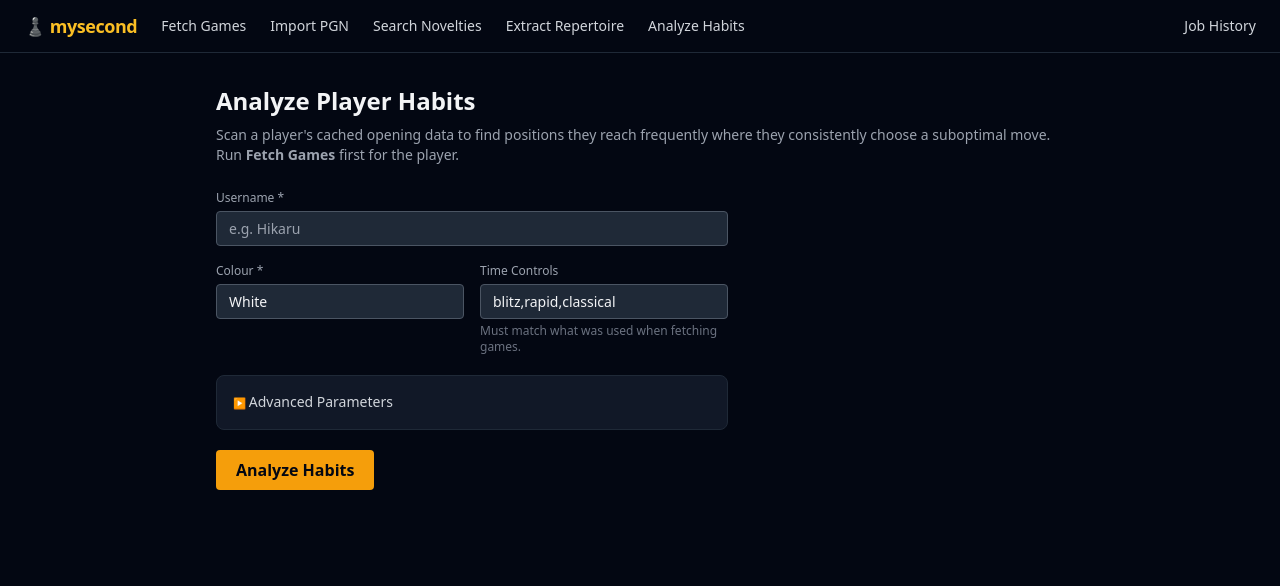
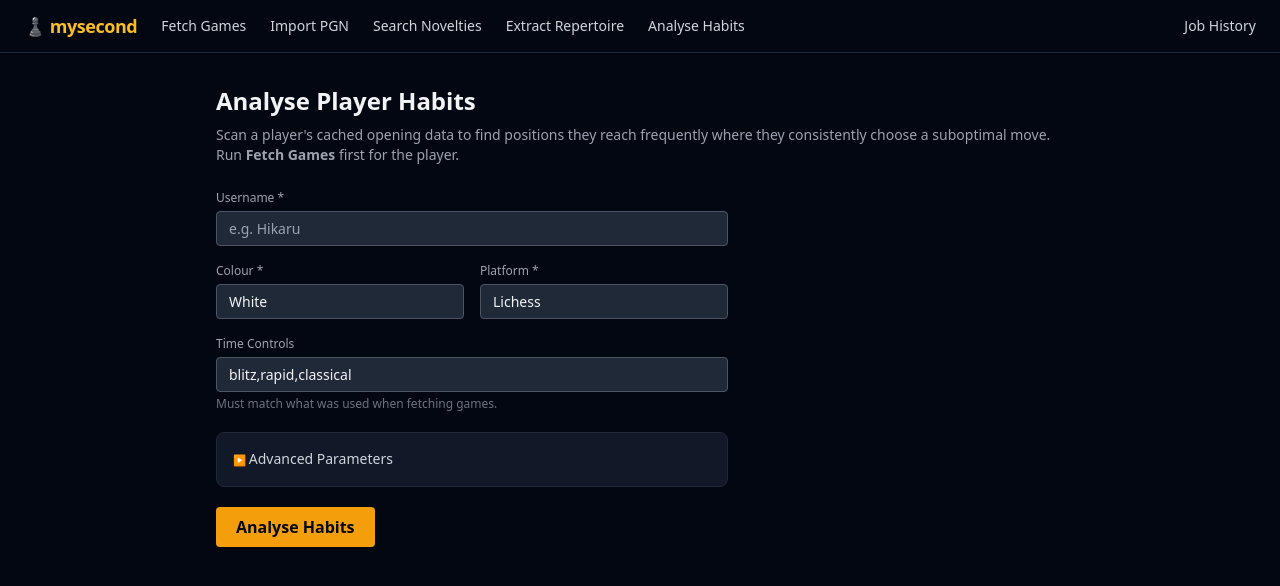
Before and after one commit to avigold/my-second, a Flask app: page /habits in a window 1280 px wide. Shown: the top 586 px of the page. Run offline with Flask 3, Linux system fonts and the light colour scheme; some libraries are stand-ins or nearby versions.

Commit message:
Add platform to habit analysis; correct spellings to British English
- habits.py: add platform param to analyze_habits(), passed to _backend_key
  so Chess.com and Lichess caches are correctly distinguished
- cli.py: rename command analyze-habits → analyse-habits; add --platform
  option; pass platform through to analyze_habits()
- web/runner.py: update build_habits_argv to call analyse-habits and include
  --platform in argv
- habits.html: add Platform dropdown with auto-adjusting speeds hint (matches
  fetch/repertoire pages); remove duplicate error-msg div that was missing
- All user-facing text: Analyze → Analyse, job history now shows platform
  for habits jobs

Co-Authored-By: Claude Sonnet 4.6 <noreply@anthropic.com>

```diff
--- a/src/mysecond/habits.py
+++ b/src/mysecond/habits.py
@@ -64,6 +64,7 @@ def analyze_habits(
     cache: Cache,
     engine_path: Path,
     speeds: str = "blitz,rapid,classical",
+    platform: str = "lichess",
     min_games: int = 5,
     max_positions: int = 50,
     min_eval_gap: int = 25,
@@ -100,7 +101,7 @@ def analyze_habits(
     list[HabitInaccuracy]
         Sorted by score descending.
     """
-    backend = _backend_key(username, color, speeds)
+    backend = _backend_key(username, color, speeds, platform=platform)
     player_color = chess.WHITE if color == "white" else chess.BLACK
 
     if verbose:
--- a/web/runner.py
+++ b/web/runner.py
@@ -137,11 +137,13 @@ def build_repertoire_argv(params: dict, out_path: str) -> list[str]:
 
 
 def build_habits_argv(params: dict, out_path: str) -> list[str]:
-    """Build the argv list for ``mysecond analyze-habits``."""
-    cmd = [_mysecond_bin(), "analyze-habits"]
+    """Build the argv list for ``mysecond analyse-habits``."""
+    cmd = [_mysecond_bin(), "analyse-habits"]
     cmd += ["--username", params["username"]]
     cmd += ["--color", params["color"]]
     cmd += ["--out", out_path]
+    if params.get("platform"):
+        cmd += ["--platform", params["platform"]]
     if params.get("speeds"):
         cmd += ["--speeds", params["speeds"]]
     if params.get("min_games"):
--- a/web/templates/base.html
+++ b/web/templates/base.html
@@ -88,7 +88,7 @@
     <a href="/import-pgn" class="text-sm text-gray-300 hover:text-amber-400 transition-colors">Import PGN</a>
     <a href="/search" class="text-sm text-gray-300 hover:text-amber-400 transition-colors">Search Novelties</a>
     <a href="/repertoire" class="text-sm text-gray-300 hover:text-amber-400 transition-colors">Extract Repertoire</a>
-    <a href="/habits" class="text-sm text-gray-300 hover:text-amber-400 transition-colors">Analyze Habits</a>
+    <a href="/habits" class="text-sm text-gray-300 hover:text-amber-400 transition-colors">Analyse Habits</a>
     <a href="/" class="text-sm text-gray-300 hover:text-amber-400 transition-colors ml-auto">Job History</a>
   </nav>
 
--- a/web/templates/habits.html
+++ b/web/templates/habits.html
@@ -1,8 +1,8 @@
 {% extends "base.html" %}
-{% block title %}mysecond – Analyze Habits{% endblock %}
+{% block title %}mysecond – Analyse Habits{% endblock %}
 
 {% block content %}
-<h1 class="text-2xl font-bold mb-2">Analyze Player Habits</h1>
+<h1 class="text-2xl font-bold mb-2">Analyse Player Habits</h1>
 <p class="text-gray-400 text-sm mb-6">
   Scan a player's cached opening data to find positions they reach frequently
   where they consistently choose a suboptimal move.
@@ -14,7 +14,7 @@
   <div class="grid grid-cols-2 gap-4">
     <div class="col-span-2">
       <label class="form-label">Username *</label>
-      <input name="username" class="form-input" placeholder="e.g. Hikaru" required>
+      <input name="username" id="username-input" class="form-input" placeholder="e.g. Hikaru" required>
     </div>
     <div>
       <label class="form-label">Colour *</label>
@@ -24,9 +24,19 @@
       </select>
     </div>
     <div>
+      <label class="form-label">Platform *</label>
+      <select name="platform" id="platform-select" class="form-input">
+        <option value="lichess">Lichess</option>
+        <option value="chesscom">Chess.com</option>
+      </select>
+    </div>
+    <div class="col-span-2">
       <label class="form-label">Time Controls</label>
-      <input name="speeds" class="form-input" value="blitz,rapid,classical"
+      <input name="speeds" id="speeds-input" class="form-input" value="blitz,rapid,classical"
              placeholder="blitz,rapid,classical">
+      <p id="speeds-hint" class="text-xs text-gray-500 mt-1 hidden">
+        Chess.com: use <code>blitz,rapid</code> — no <code>classical</code>.
+      </p>
       <p class="text-xs text-gray-500 mt-1">Must match what was used when fetching games.</p>
     </div>
   </div>
@@ -57,8 +67,29 @@
 
   <div id="error-msg" class="text-red-400 text-sm hidden"></div>
 
+  <div id="error-msg" class="text-red-400 text-sm hidden"></div>
+
   <button type="submit" class="btn-primary" id="submit-btn">
-    Analyze Habits
+    Analyse Habits
   </button>
 </form>
+
+<script>
+const platformSelect = document.getElementById('platform-select');
+const speedsInput    = document.getElementById('speeds-input');
+const speedsHint     = document.getElementById('speeds-hint');
+const usernameInput  = document.getElementById('username-input');
+
+platformSelect.addEventListener('change', () => {
+  if (platformSelect.value === 'chesscom') {
+    speedsInput.value = 'blitz,rapid';
+    speedsHint.classList.remove('hidden');
+    usernameInput.placeholder = 'e.g. Hikaru';
+  } else {
+    speedsInput.value = 'blitz,rapid,classical';
+    speedsHint.classList.add('hidden');
+    usernameInput.placeholder = 'e.g. Alireza2003';
+  }
+});
+</script>
 {% endblock %}
--- a/web/templates/index.html
+++ b/web/templates/index.html
@@ -7,7 +7,7 @@
   <div class="flex gap-3">
     <a href="/fetch" class="btn-secondary">Fetch Games</a>
     <a href="/repertoire" class="btn-secondary">Extract Repertoire</a>
-    <a href="/habits" class="btn-secondary">Analyze Habits</a>
+    <a href="/habits" class="btn-secondary">Analyse Habits</a>
     <a href="/search" class="btn-primary">Search Novelties</a>
   </div>
 </div>
@@ -38,7 +38,7 @@ async function loadJobs() {
       : j.command === 'import'
       ? `${j.params.username} / ${j.params.color} — ${j.params.filename || 'PGN file'}`
       : j.command === 'habits'
-      ? `${j.params.username} / ${j.params.color} — habit analysis`
+      ? `${j.params.username} / ${j.params.color} — habit analysis (${j.params.platform || 'lichess'})`
       : j.command === 'repertoire'
       ? `${j.params.username} / ${j.params.color} — repertoire (${j.params.platform || 'lichess'})`
       : `${j.params.side} | player=${j.params.player || '—'} opp=${j.params.opponent || '—'}`;
--- a/web/templates/job.html
+++ b/web/templates/job.html
@@ -8,7 +8,7 @@
       <h1 class="text-2xl font-bold">
         {% if job.command == "fetch" %}Fetch Games
         {% elif job.command == "search" %}Search Novelties
-        {% elif job.command == "habits" %}Analyze Habits
+        {% elif job.command == "habits" %}Analyse Habits
         {% elif job.command == "repertoire" %}Extract Repertoire
         {% elif job.command == "import" %}Import PGN
         {% else %}{{ job.command }}{% endif %}
```
Also changed, not shown: src/mysecond/cli.py (+14 -5 lines).
